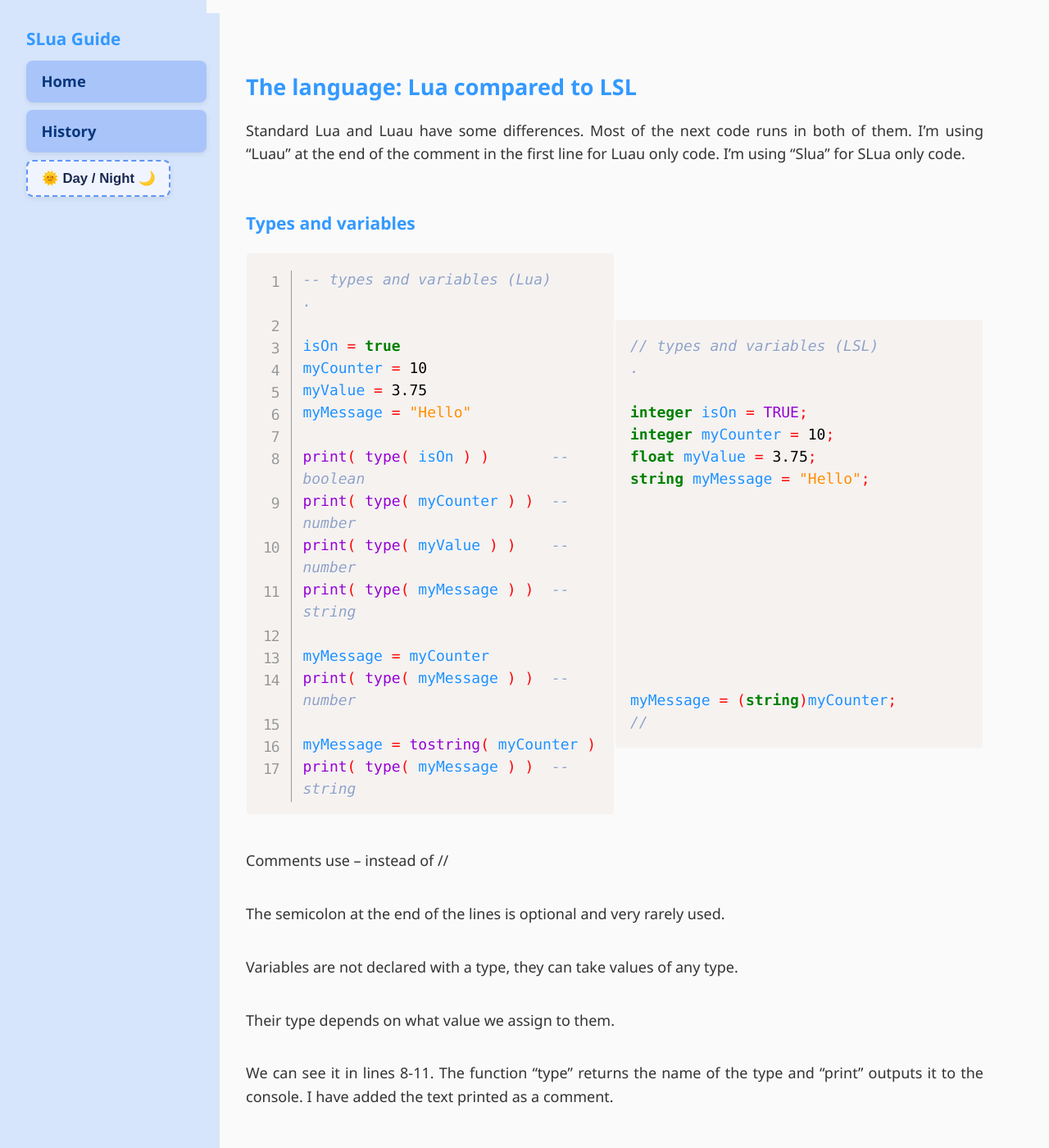
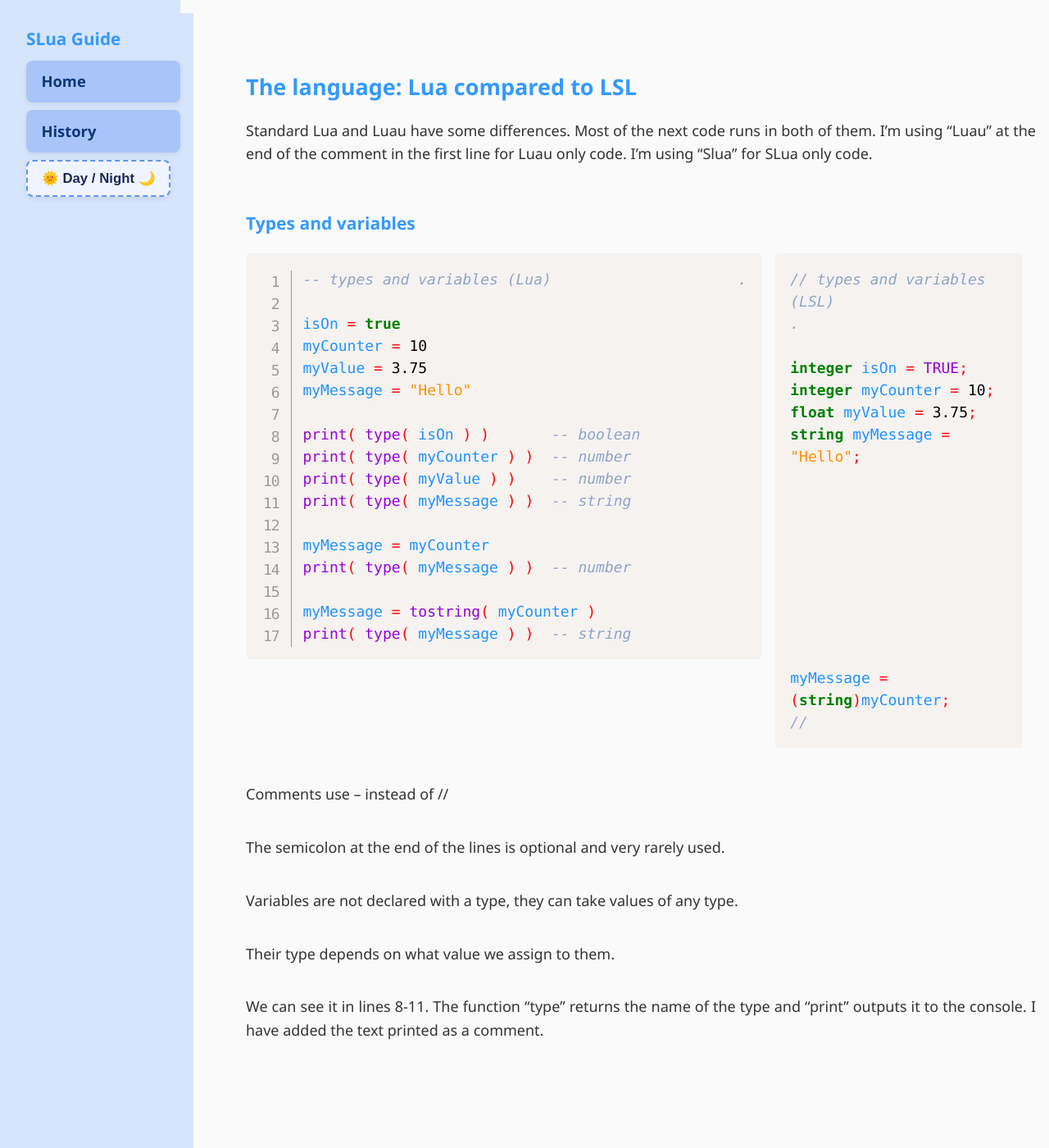
Before and after one commit to Suzanna-Linn/slua, a Jekyll site: the page built from docs/language1.md, in a window 1280 px wide and 1400 px high. Shown: the whole window at 82% size. Built offline with Jekyll 4.4.1, drawn with Linux system fonts in a browser that asks for light colours; nearby versions of some CDN libraries; comment, search, counter and statistics services are not loaded.

Commit message:
Update style.css

```diff
--- a/docs/assets/style.css
+++ b/docs/assets/style.css
@@ -15,7 +15,7 @@
 /* Sidebar with light blue background */
 .sidebar {
   width: 220px;
-  background: #d6e5fb;        /* soft light blue */
+  background: #d6e5fb;
   color: #1a2a4f;
   padding: 1rem;
   position: fixed;
@@ -26,11 +26,12 @@
   font-family: "Segoe UI", Tahoma, Geneva, Verdana, sans-serif;
   font-size: 1.1rem;
   line-height: 1.5;
+  box-sizing: border-box;
 }
 
 .sidebar h2 {
   font-size: 1.3rem;
-  color: #3399FF;             /* Linden blue */
+  color: #3399FF;
   margin-top: 0;
   font-weight: 600;
 }
@@ -40,8 +41,8 @@
   display: block;
   padding: 0.7em 1em;
   margin: 0.5em 0;
-  background: #a9c4f9;        /* soft medium-light blue */
-  color: #08377c;             /* dark muted blue text */
+  background: #a9c4f9;
+  color: #08377c;
   border-radius: 8px;
   text-decoration: none;
   font-weight: 600;
@@ -54,14 +55,14 @@
 
 .sidebar a:hover,
 .sidebar a:focus {
-  background: #7eaef9;        /* deeper hover blue */
+  background: #7eaef9;
   box-shadow: 0 4px 12px rgba(0, 0, 0, 0.15);
   transform: translateY(-2px);
   outline: none;
 }
 
 .sidebar a.active {
-  background: #5e95f5;        /* more saturated for active */
+  background: #5e95f5;
   box-shadow: 0 4px 14px rgba(0, 0, 0, 0.25);
   color: #fff;
   cursor: default;
@@ -78,16 +79,21 @@
   padding: 0;
 }
 
+.sidebar-inner {
+  display: flex;
+  flex-direction: column;
+  min-height: calc(100vh - 2rem);
+}
+
 .content {
   margin-left: 220px;
   padding: 1rem 1rem 1rem 5rem;
-  max-width: 900px;
   flex: 1;
 }
 
 /* Headers in Linden blue */
 h1, h2, h3, h4, h5, h6 {
-  color: #3399FF;             /* Linden blue */
+  color: #3399FF;
   margin-top: 2.5em;
   margin-bottom: 0.5em;
   font-weight: 700;
@@ -125,13 +131,38 @@
   color: #8fa1c7;
 }
 
+/* Tables for code comparison with minimal column widths and horizontal scroll */
+.content table {
+  width: auto;              /* natural width based on content */
+  table-layout: auto;       /* natural column sizing */
+  border-collapse: collapse;
+  margin-bottom: 2rem;
+  max-width: 100%;          /* don’t overflow container */
+  overflow-x: auto;         /* enable horizontal scroll */
+  display: block;           /* needed for horizontal scroll */
+}
+
+.content table td {
+  vertical-align: top;
+  padding-right: 1rem;
+  white-space: nowrap;      /* prevent wrapping, expand width */
+}
+
+.content table td pre {
+  white-space: pre;         /* keep code formatting, no wrapping */
+  overflow-x: auto;         /* scroll if code too wide */
+  max-width: none;
+}
+
+/* Theme toggle button */
 .theme-toggle {
   margin-top: auto;
+  margin-bottom: 0.5rem;
   padding: 0.6em 1em;
   font-size: 1.05rem;
-  background: #f0f4ff;               /* lighter background */
-  color: #1a2a4f;                    /* same text as sidebar */
-  border: 2px dashed #5e95f5;        /* different border style for distinction */
+  background: #f0f4ff;
+  color: #1a2a4f;
+  border: 2px dashed #5e95f5;
   border-radius: 8px;
   text-align: center;
   font-weight: 600;
@@ -141,14 +172,7 @@
 
 .theme-toggle:hover,
 .theme-toggle:focus {
-  background: #dbe8ff;              /* hover effect */
+  background: #dbe8ff;
   transform: translateY(-2px);
   outline: none;
 }
-
-.content table {
-  width: 100%;
-  table-layout: fixed;
-  border-collapse: collapse;
-  margin-bottom: 2rem;
-}
```
